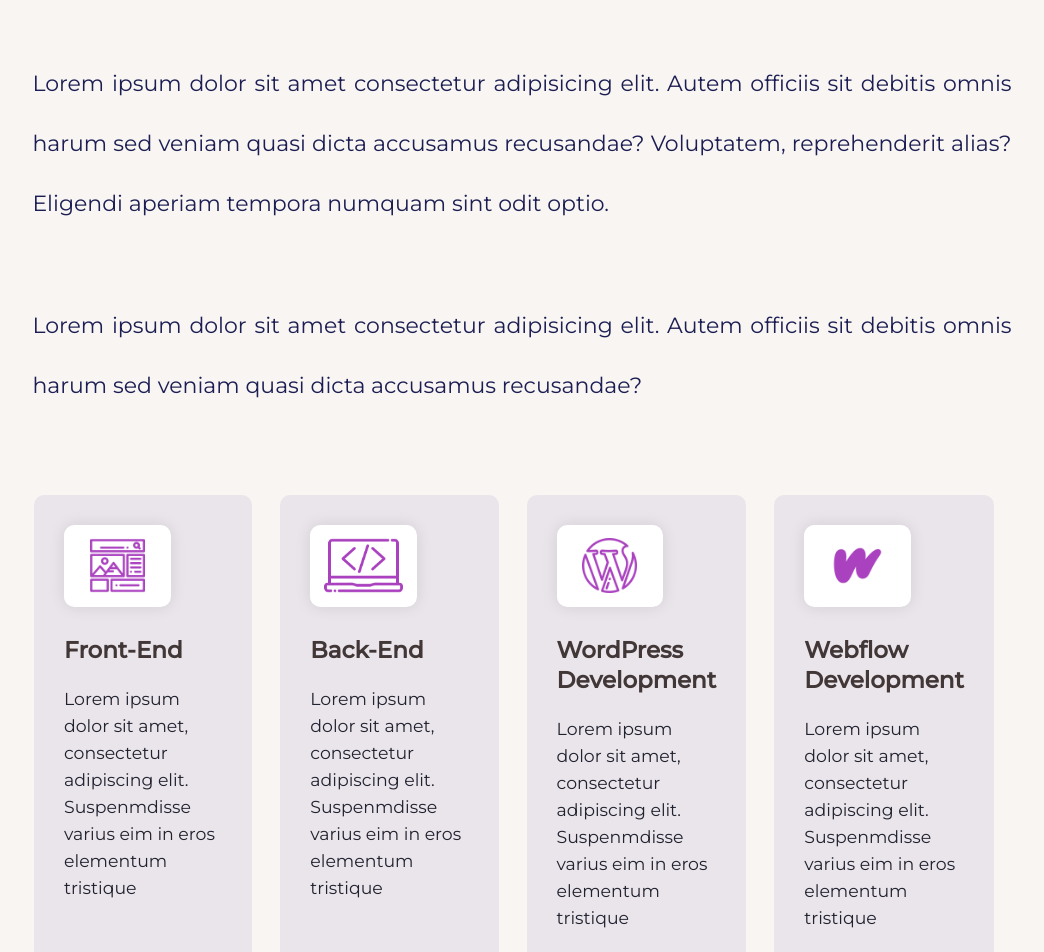
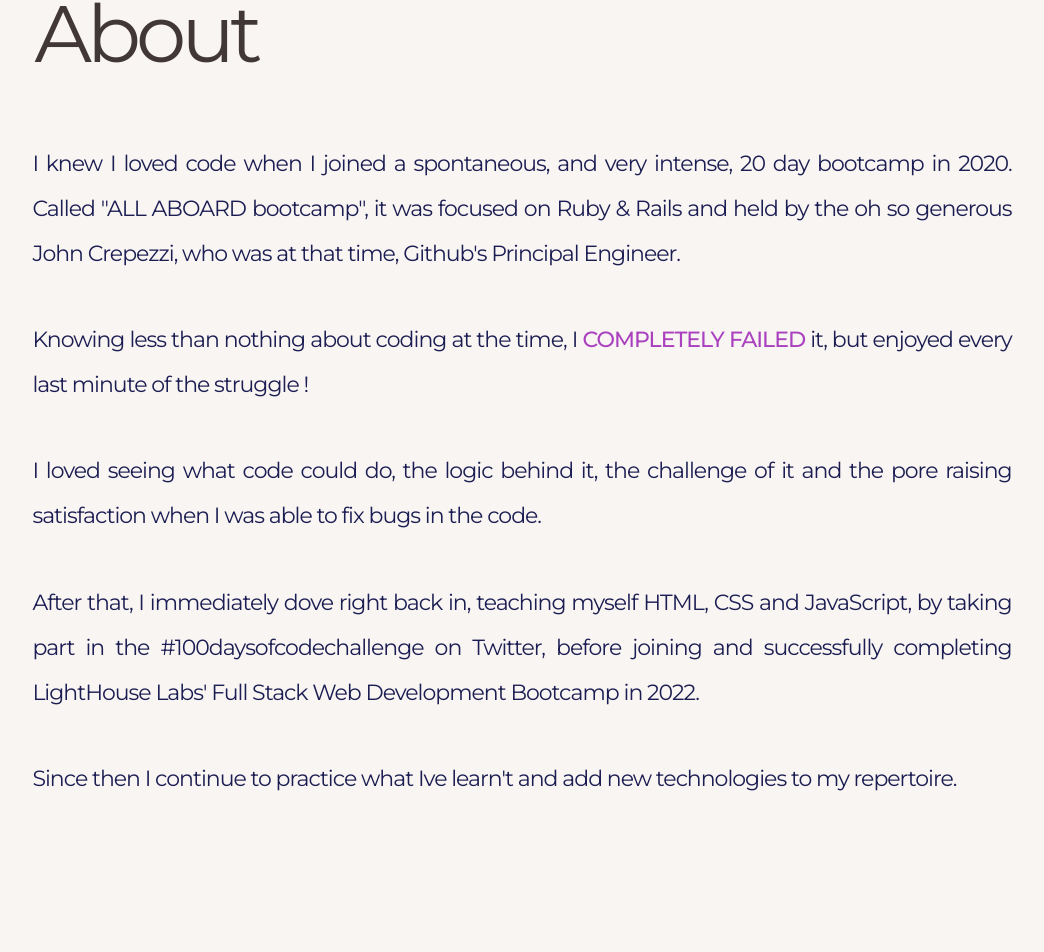
Before and after one commit to Michaela-K/mk_react_portfolio, a React (Create React App) app: page / in a window 1280 px wide. Shown: the part 935-1887 px from the top of the page, without its empty margins (126-1170 px from the left). Built offline with nearby package versions, Linux system fonts and the light colour scheme.

Commit message:
adjust about info and navigate to contact button

```diff
--- a/src/App.css
+++ b/src/App.css
@@ -119,7 +119,7 @@
   /* Body 2 */
   .text-md {
     color: var(--darkblue);
-    font-size: 16px;
+    font-size: 18px;
     font-style: normal;
     font-weight: 400;
     line-height: 24px;
@@ -131,6 +131,10 @@
     font-style: normal;
     font-weight: 400;
     line-height: 21px;
+  }
+  .text-highlight{
+    color: var(--primary);
+    font-weight: 500;
   }
 
 
@@ -216,6 +220,7 @@
   gap: 32px;
   background-color: var(--bg-shade);
   height: 100vh;
+  margin-bottom: 15vh;
 }
 .hero__section__content-box {
   display: flex;
@@ -346,7 +351,8 @@
 .about__section {
   display: flex;
   width: 100%;
-  height: 70vh;
+  height: 100vh;
+  margin-bottom: 20vh;
 }
 .about__section__content__box{
   width: 85vw;
@@ -362,11 +368,12 @@
 }
 .about__section-description{
   color: var(--darkblue);
-  margin: 25px 0px 16px 8px;
-  font-size: 32px;
+  margin: 10px 0px 10px 8px;
+  font-size: 26px;
   font-weight:400;
-  line-height: 60px;
   width: 100%;
+  line-height: 45px;
+  letter-spacing: -1px;
 }
 /* About Us Ends */
 
@@ -430,6 +437,8 @@
 }
 .portfolio__section__title {
   color: var(--heading-color);
+  font-size: 22px;
+  margin-bottom: 12px;
 }
 .portfolio__link {
   text-decoration: none;
--- a/src/components/About.jsx
+++ b/src/components/About.jsx
@@ -5,15 +5,30 @@
         <div className="about__section__content">
           <p className="heading">About</p>
           <p className="about__section-description">
-            Lorem ipsum dolor sit amet consectetur adipisicing elit. Autem
-            officiis sit debitis omnis harum sed veniam quasi dicta accusamus
-            recusandae? Voluptatem, reprehenderit alias? Eligendi aperiam
-            tempora numquam sint odit optio.
+            I knew I loved code when I joined a spontaneous, and very intense,
+            20 day bootcamp in 2020. Called "ALL ABOARD bootcamp", it was
+            focused on Ruby & Rails and held by the oh so generous John
+            Crepezzi, who was at that time, Github's Principal Engineer.
           </p>
           <p className="about__section-description">
-            Lorem ipsum dolor sit amet consectetur adipisicing elit. Autem
-            officiis sit debitis omnis harum sed veniam quasi dicta accusamus
-            recusandae?
+            Knowing less than nothing about coding at the time, I
+            <span className="text-highlight"> COMPLETELY FAILED </span>
+            it, but enjoyed every last minute of the struggle !
+          </p>
+          <p className="about__section-description">
+            I loved seeing what code could do, the logic behind it, the
+            challenge of it and the pore raising satisfaction when I was able to
+            fix bugs in the code.
+          </p>
+          <p className="about__section-description">
+            After that, I immediately dove right back in, teaching myself HTML,
+            CSS and JavaScript, by taking part in the #100daysofcodechallenge on
+            Twitter, before joining and successfully completing LightHouse Labs'
+            Full Stack Web Development Bootcamp in 2022.
+          </p>
+          <p className="about__section-description">
+            Since then I continue to practice what Ive learn't and add new
+            technologies to my repertoire.
           </p>
         </div>
       </div>
--- a/src/components/Footer.jsx
+++ b/src/components/Footer.jsx
@@ -5,9 +5,6 @@
   return (
     <footer className="footer__container">
       <div className="footer__link__container">
-        <div>
-          <img src="./img/logo.svg" alt="Logoipsum" />
-        </div>
         <div className="footer__items">
           <ul>
             <li>
--- a/src/components/Hero.jsx
+++ b/src/components/Hero.jsx
@@ -1,4 +1,5 @@
 import React from 'react'
+import { Link } from "react-scroll";
 
 function Hero() {
   return (
@@ -14,7 +15,11 @@
             Based in Ontario, Canada
           </p>
         </div>
-        <button className="btn btn-primary">Get In Touch</button>
+        <Link spy={true} smooth={true} duration={500} offset={-70} to="Contact">
+          <button className="btn btn-primary">
+            Get In Touch
+          </button>
+        </Link>
       </div>
     </section>
   )
--- a/src/components/Portfolio.jsx
+++ b/src/components/Portfolio.jsx
@@ -21,6 +21,7 @@
               </div>
               <p className="text-sm portfolio__link">
                 {item.link}
+                <a href="http://"></a>
                 <svg
                   xmlns="http://www.w3.org/2000/svg"
                   width="16"
--- a/src/components/Skills.jsx
+++ b/src/components/Skills.jsx
@@ -3,9 +3,6 @@
 export default function Skills() {
   return (
     <section className="skills__section" id="Skills">
-      {/* <div className="portfolio__container"> */}
-      {/* <p className="heading">Skills</p> */}
-      {/* </div> */}
       <div className="skills__section__container">
         {data?.skills?.map((item, index) => (
           <div key={index} className="skills__section__card">
--- a/src/data/index.json
+++ b/src/data/index.json
@@ -3,30 +3,30 @@
     {
       "id": "1",
       "src": "./assets/icons/fe_icon.png",
-      "title": "Front-End",
+      "title": "Front-End Development",
       "alt":"Front-End",
-      "description": "Lorem ipsum dolor sit amet, consectetur adipiscing elit. Suspenmdisse varius eim in eros elementum tristique"
-    },
+      "description": "React , JavaScript , Ruby , Tailwind , SASS , CSS , HTML"
+     },
     {
       "id": "2",
       "src": "./assets/icons/be_icon.png",
-      "title": "Back-End",
+      "title": "Back-End Development",
       "alt":"Back-End",
-      "description": "Lorem ipsum dolor sit amet, consectetur adipiscing elit. Suspenmdisse varius eim in eros elementum tristique"
+      "description": "PostgreSQl , Firebase , Express JS , Node Js , Ajax , JQuery"
     },
     {
       "id": "3",
       "src": "./assets/icons/wp_icon.png",
       "title": "WordPress Development",
       "alt":"WordPress Development",
-      "description": "Lorem ipsum dolor sit amet, consectetur adipiscing elit. Suspenmdisse varius eim in eros elementum tristique"
+      "description": "Currently learning development in Wordpress"
     },
     {
       "id": "4",
       "src": "./assets/icons/wf_icon.png",
       "title": "Webflow Development",
       "alt":"Webflow Development",
-      "description": "Lorem ipsum dolor sit amet, consectetur adipiscing elit. Suspenmdisse varius eim in eros elementum tristique"
+      "description": "Currently learning development in Webflow"
     }
   ],
   "portfolio": [
```
